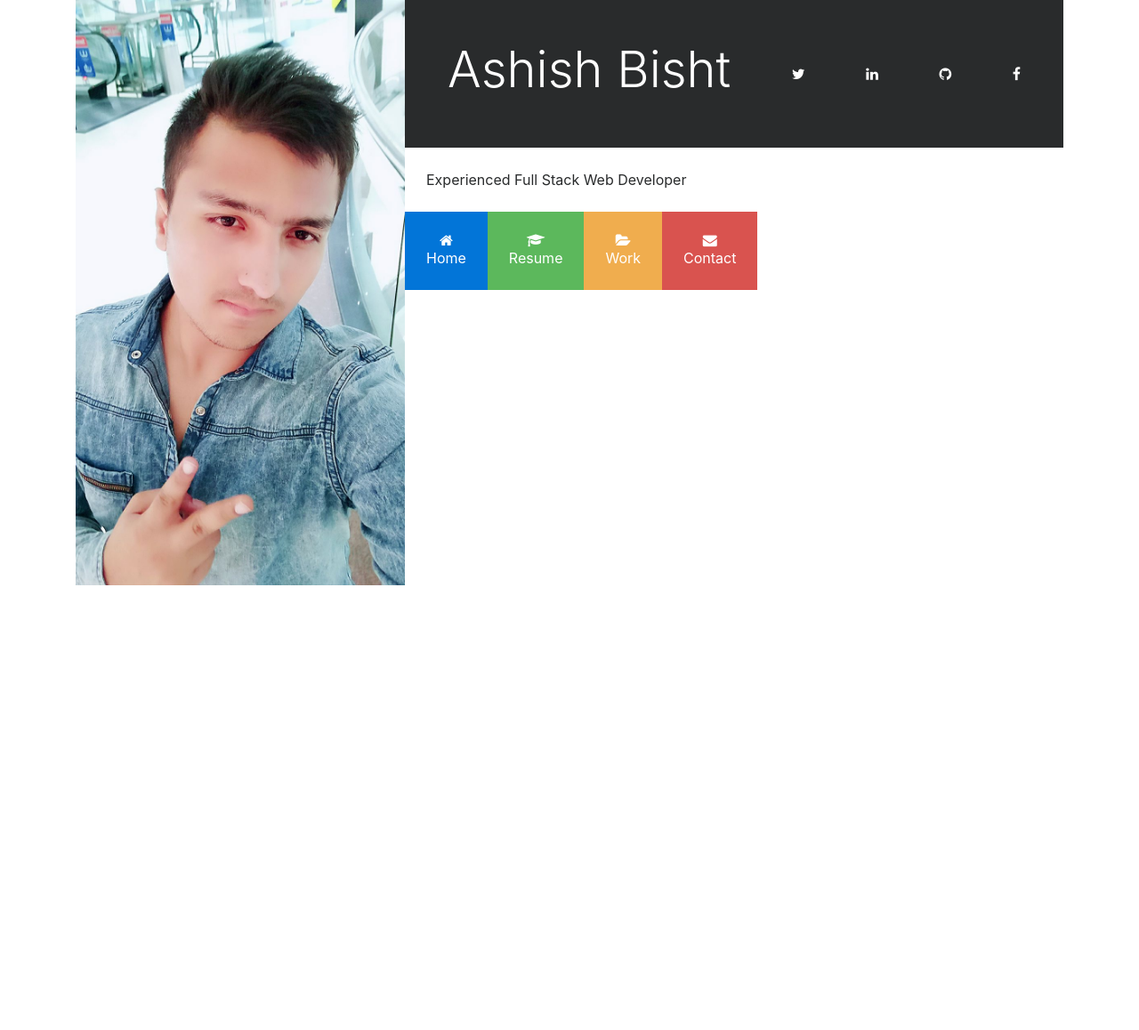
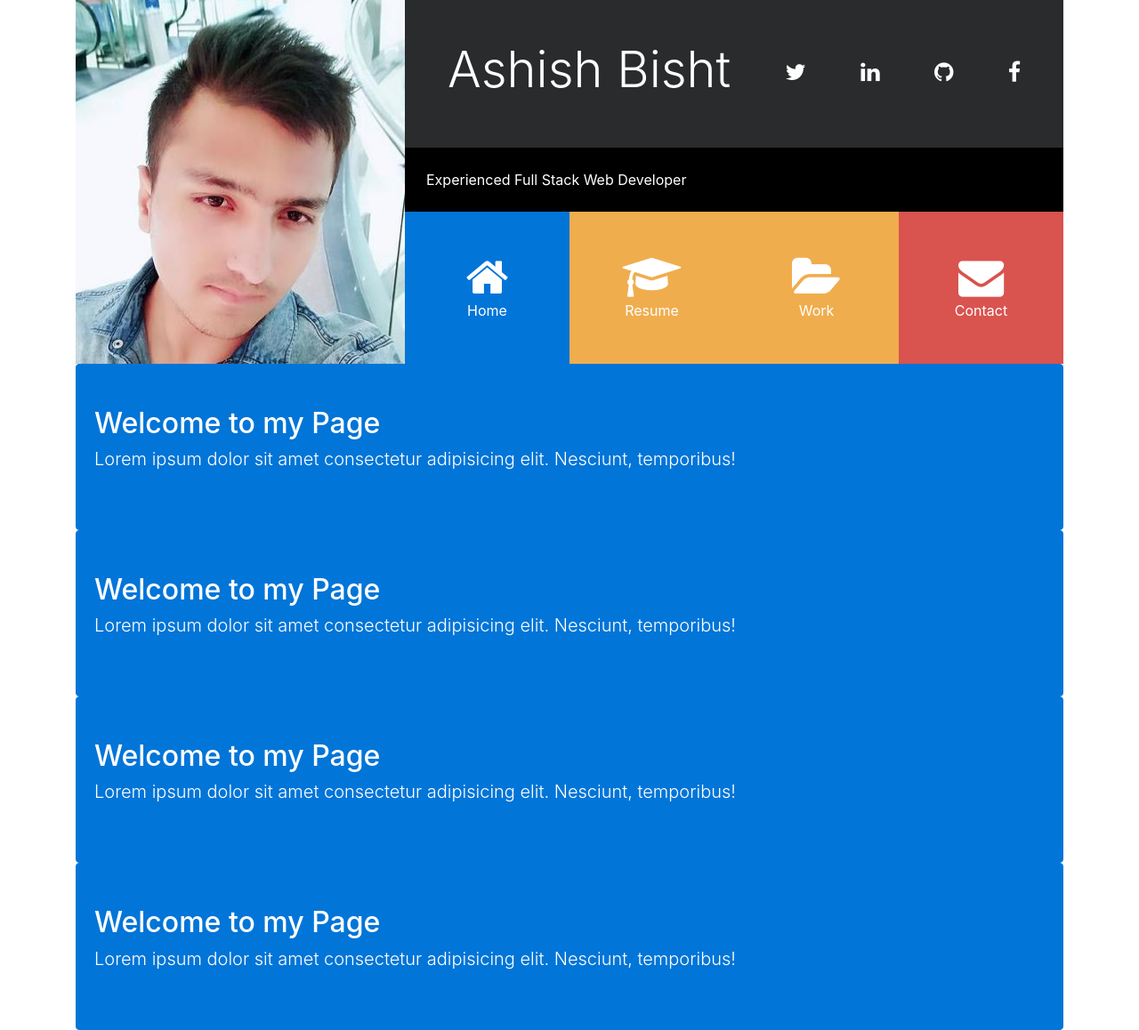
Before and after one commit to ashish-bisht/portfolio, a website: page src/index.html in a window 1280 px wide. Shown: the whole page at 89% size. Before the commit the page ends 800 px from the top, so only its background shows below. Drawn offline with Linux system fonts and the light colour scheme.

Commit message:
Pic and home collapse

```diff
--- a/src/index.html
+++ b/src/index.html
@@ -14,14 +14,14 @@
  <header id="main-header">
    <div class="row no-gutters">
     <div class="col-lg-4 col-md-5 col-sm-12">
-      <img src="img/ashish.jpg" alt="">
+      <img src="img/ace1.jpg" class="img-rounded" alt="">
 
     </div>
     <div class="col-lg-8 col-md-7 col-sm-12">
       <div class="d-flex flex-column">
         <div class="p-5 bg-inverse text-white">
 
-          <div class="d-flex flex-row justify-content-between align-items-center">
+          <div class=" name d-flex flex-row justify-content-between align-items-center">
 
           <h1 class="display-4">Ashish Bisht</h1>
           <div><i class="fa fa-twitter"></i></div>
@@ -33,16 +33,16 @@
         <div class="p-4 bg-dark">Experienced Full Stack Web Developer</div>
         <div>
           <div class="d-flex flex-row text-white align-items-stretch text-center">
-            <div class="port-item p-4 bg-primary">
+            <div class="port-item p-4 bg-primary" data-toggle="collapse" data-target="#home">
               <i class="fa fa-home d-block"></i> Home
             </div>
-            <div class="port-item p-4 bg-success">
+            <div class="port-item p-4 bg-warning " data-toggle="collapse" data-target="#resume">
                 <i class="fa fa-graduation-cap d-block"></i> Resume
               </div>
-              <div class="port-item p-4 bg-warning">
+              <div class="port-item p-4 bg-warning" data-toggle="collapse" data-target="#work">
                   <i class="fa fa-folder-open d-block"></i> Work
                 </div>
-                <div class="port-item p-4 bg-danger">
+                <div class="port-item p-4 bg-danger"data-toggle="collapse" data-target="#contact">
                     <i class="fa fa-envelope d-block"></i> Contact
                   </div>
 
@@ -56,7 +56,32 @@
 
 
  </header>
+ <div id="home" class="collapse show">
+   <div class="card card-block card-primary text-white py-5">
+     <h2>Welcome to my Page</h2>
+     <p class="lead">Lorem ipsum dolor sit amet consectetur adipisicing elit. Nesciunt, temporibus! </p>
+   </div>
+ </div>
 
+  <div id="resume" class="collapse show">
+   <div class="card card-block card-primary text-white py-5">
+     <h2>Welcome to my Page</h2>
+     <p class="lead">Lorem ipsum dolor sit amet consectetur adipisicing elit. Nesciunt, temporibus! </p>
+   </div>
+ </div>
+
+ <div id="work" class="collapse show">
+    <div class="card card-block card-primary text-white py-5">
+      <h2>Welcome to my Page</h2>
+      <p class="lead">Lorem ipsum dolor sit amet consectetur adipisicing elit. Nesciunt, temporibus! </p>
+    </div>
+  </div>
+  <div id="contact" class="collapse show">
+      <div class="card card-block card-primary text-white py-5">
+        <h2>Welcome to my Page</h2>
+        <p class="lead">Lorem ipsum dolor sit amet consectetur adipisicing elit. Nesciunt, temporibus! </p>
+      </div>
+    </div>
  </div>
 
   <script src="js/jquery.min.js"></script>
--- a/src/scss/style.scss
+++ b/src/scss/style.scss
@@ -1,6 +1,38 @@
-#main-header{
+.bg-dark{
+    background:#000;
+    color:#fff;
+  }
+
+  #main-header{
     img{
-        width:100%;
-        height:100%;
+      width:100%;
+      height:100%;
     }
-}
+
+    .port-item{
+      width:30%;
+
+      .fa{
+        font-size:3.2em;
+      }
+    }
+
+    .port-item:hover{
+      opacity:0.8;
+      cursor:pointer;
+    }
+  }
+
+  @media(min-width:1199px){
+    .port-item{
+      padding:3em !important;
+    }
+  }
+
+  @media(min-width:991px){
+    .name{
+      .fa{
+        font-size:25px;
+      }
+    }
+  }
```
Also changed, not shown: src/css/style.css, src/img/ace.jpg (added), src/img/ace1.jpg (added), src/img/ashish1.jpg (added), src/img/person1.jpg (added).
